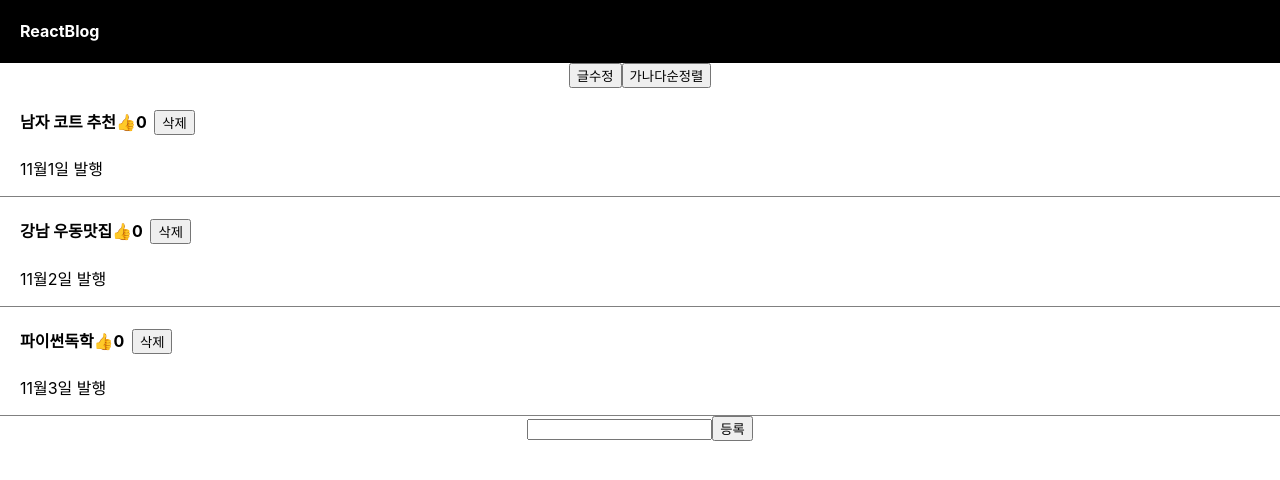
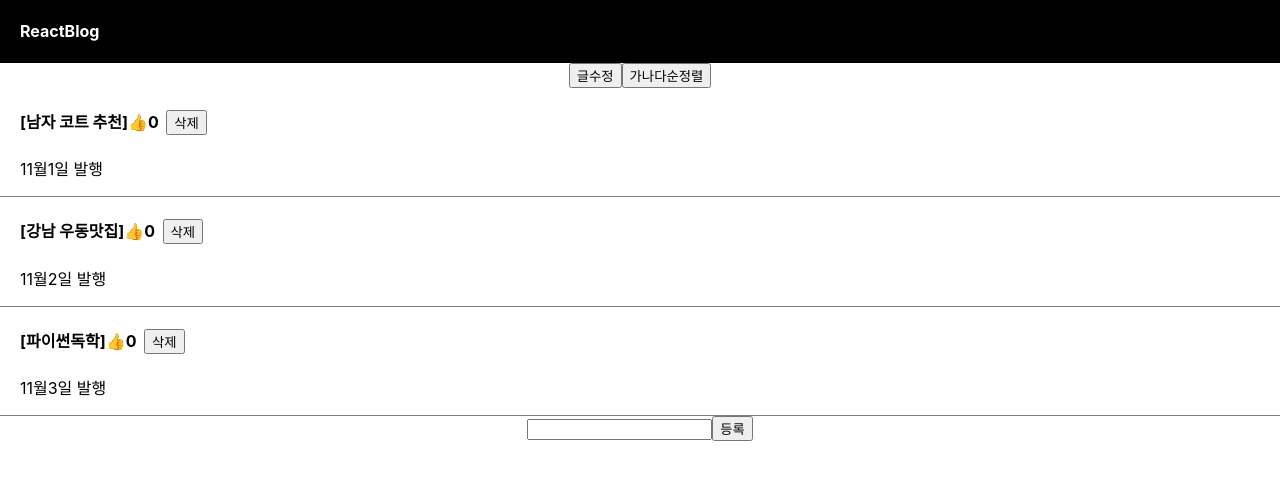
Before and after one commit to kukbnee/repository_react_study, a React (Create React App) app: page / in a window 1280 px wide. Shown: the top 480 px of the page. Built offline with nearby package versions, Linux system fonts and the light colour scheme.

Commit message:
title array 문구수정 및 리액트노트파일 추가

```diff
--- a/src/App.js
+++ b/src/App.js
@@ -5,7 +5,7 @@ import { useState } from 'react';
 function App() {
 
   let post = '블로그임';
-  let [title, setTitle] = useState(['남자 코트 추천', '강남 우동맛집', '파이썬독학']);
+  let [title, setTitle] = useState(['[남자 코트 추천]', '[강남 우동맛집]', '[파이썬독학]']);
   let [date, setDate] = useState(['11월1일', '11월2일', '11월3일']);
   let [good, setGood] = useState([0, 0, 0]);
 
```
Also changed, not shown: src/memo/reactNote.txt (added).
